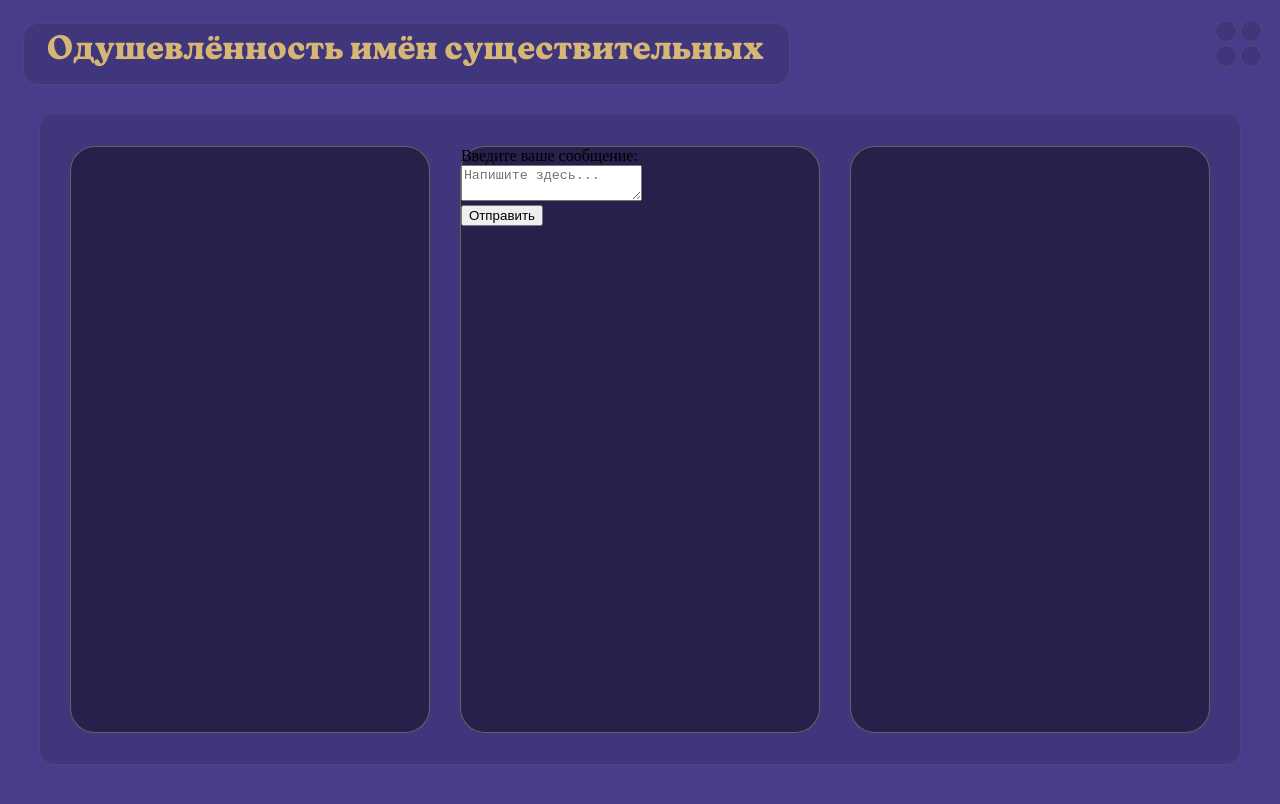
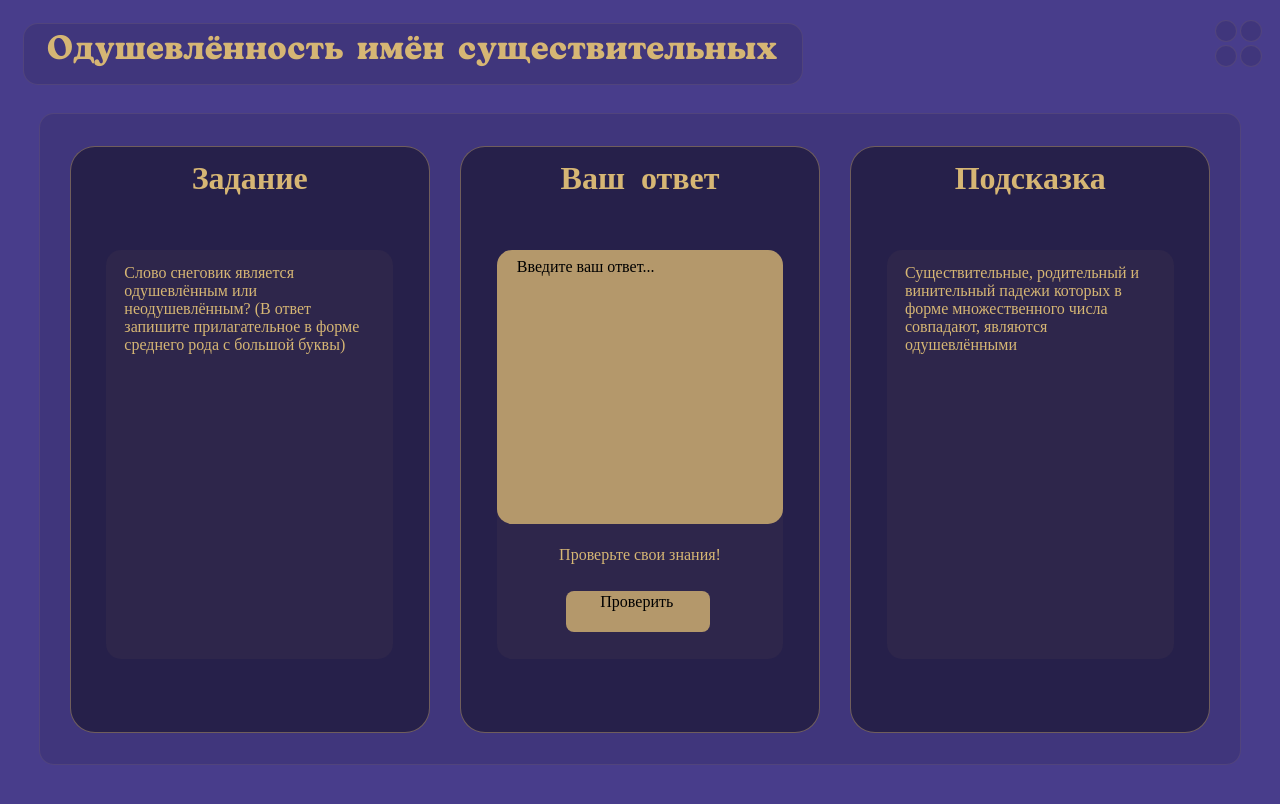
Before and after one commit to renuxela/rul, a website: page layout/nounTask1.html in a window 1280 px wide. Drawn offline with Linux system fonts and the light colour scheme; a web font is replaced by a local one.

Commit message:
Changes to be committed:

```diff
--- a/layout/nounTask1.html
+++ b/layout/nounTask1.html
@@ -14,7 +14,7 @@
 
         <header>
 
-            <div id="legend">Одушевлённость имён существительных</div>
+            <div id="legend">Одушевлённость&nbsp;&nbsp;имён&nbsp;&nbsp;существительных</div>
 
             <div class="Dots">
 
@@ -29,19 +29,69 @@
 
         <main>
 
-            <div id="question" class="field"></div>
+            <div id="question" class="field">
+
+                <div class="field__name">Задание</div>
+                <div class="field__block"><div class="field__block-text">Слово снеговик является одушевлённым или неодушевлённым? (В ответ запишите прилагательное в форме среднего рода с большой буквы)</div></div>
+
+            </div>
 
             <div id="answer" class="field">
 
-                <label for="message">Введите ваше сообщение:</label><br>
-                <textarea id="message" name="message" placeholder="Напишите здесь..."></textarea><br>
-                <input type="submit" value="Отправить">
+                <div class="field__name">Ваш&nbsp;&nbsp;ответ</div>
+                <div class="field__block">
+                    <div class="input" id="editableInput" contenteditable="true" placeholder="Введите ваш ответ...">
+                        Введите ваш ответ...
+                    </div>
+                    <div class="ToF">Проверьте свои знания!</div>
+                    <div class="sendButton"><div class="sendButton__text">Проверить</div></div>
+                </div>
 
             </div>
 
-            <div id="rule" class="field"></div>
+            <div id="rule" class="field">
+
+                <div class="field__name">Подсказка</div>
+                <div class="field__block"><div class="field__block-text">Существительные, родительный и винительный падежи которых в форме множественного числа совпадают, являются одушевлёнными</div></div>
+
+            </div>
 
         </main>
+
+        <script>
+            // Получение элементов
+            const editableInput = document.getElementById('editableInput');
+            // Добавляем подсказку в качестве placeholder
+            editableInput.addEventListener('focus', () => {
+                if (editableInput.innerText === editableInput.getAttribute('placeholder')) {
+                    editableInput.innerText = '';
+                }
+            });
+            editableInput.addEventListener('blur', () => {
+                if (!editableInput.innerText.trim()) {
+                    editableInput.innerText = editableInput.getAttribute('placeholder');
+                }
+            });
+
+            // Максимальное количество символов
+            const maxLength = 100;
+
+            // Добавляем обработчик ввода текста
+            editableInput.addEventListener('input', () => {
+                // Если длина текста превышает допустимую
+                if (editableInput.innerText.length > maxLength) {
+                    // Обрезаем текст до допустимой длины
+                    editableInput.innerText = editableInput.innerText.slice(0, maxLength);
+                    // Перемещаем курсор в конец текста
+                    const range = document.createRange();
+                    const sel = window.getSelection();
+                    range.selectNodeContents(editableInput);
+                    range.collapse(false);
+                    sel.removeAllRanges();
+                    sel.addRange(range);
+                }
+            });
+        </script>
 
     </body>
 
--- a/layout/style5.css
+++ b/layout/style5.css
@@ -91,3 +91,73 @@ main {
     margin-left: 0;
     margin-right: 2.5%;
 }
+
+.field {
+    display: flex;
+    flex-wrap: wrap;
+    justify-content: center;
+    align-items: space-between;
+}
+
+.field__name {
+    color: #d6b674;
+    font-size: 2rem;
+    margin-top: 3.8%;
+    font-weight: bold;
+}
+
+.field__block {
+    background-color: #d6b5740a;
+    width: 80%;
+    height: 70%;
+    margin-top: -20px;
+    border-radius: 15px;
+    display: flex;
+    justify-content: center;
+    flex-wrap: wrap;
+    color: #d6b674;
+    text-align: left;
+}
+
+.input {
+    background-color: #d6b574cc;
+    width: 100%;
+    height: 65%;
+    border-radius: 15px;
+    padding-top: 3%;
+    text-align: left;
+    padding-left: 7%;
+    color: black;
+}
+
+.ToF {
+    margin-top: -4.75px;
+}
+
+.sendButton {
+    background-color: #d6b574cc;
+    width: 50%;
+    height: 10%;
+    border-radius: 8px;
+    text-align: center;
+    /*color: rgb(68, 52, 170);*/
+    color: black;
+    margin-right: 1.5%;
+}
+
+.sendButton__text {
+    padding-right: 1.5%;
+    margin-top: 1.5%;
+}
+
+.field__block-text {
+    width: 87.5%;
+    margin-top: 5%;
+}
+
+#editableInput:focus .placeholder,
+#editableInput.typing .placeholder {
+    visibility: hidden; /* Скрываем текст, когда ввод активен */
+    margin-left: 6%;
+    margin-top: 2%;
+}
--- a/package.json
+++ b/package.json
@@ -4,7 +4,6 @@
   "description": "Команды, связанные с настройкой удалённого репозитория, такие как git remote add или git push -u, не нужно вводить каждый раз при выполнении коммита. Давайте рассмотрим их более подробно и разберём, когда их использовать:",
   "main": "",
   "scripts": {
-    "start": "cd ./layout && live-server --port=5500",
     "test": "echo \"Error: no test specified\" && exit 1"
   },
   "keywords": [],
```
Also changed, not shown: Materials.json (+6 -6 lines).
